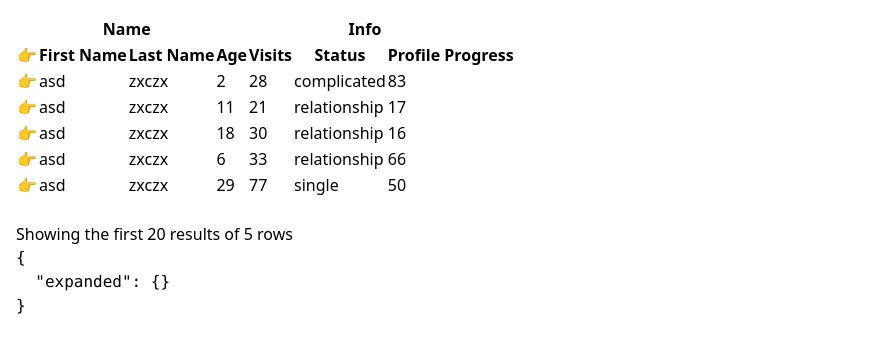
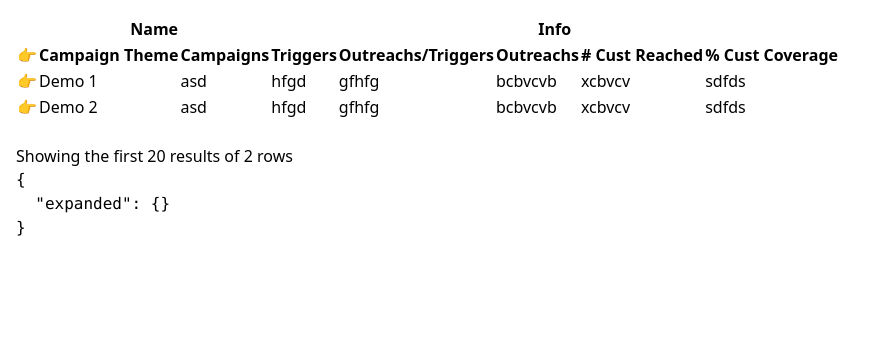
Before and after one commit to Rifat-Hossain-Dhrubo/next-tailwind-demo, a Next.js app: page /campaign in a window 1280 px wide. Shown: the top 352 px of the page, without its empty margins (0-884 px from the left). Built offline with nearby package versions, Linux system fonts and the light colour scheme; what @tailwindcss/typography would draw is missing.

Commit message:
table component type fix and json added and bug fix

```diff
--- a/Component/Table/index.tsx
+++ b/Component/Table/index.tsx
@@ -12,7 +12,7 @@ function Table({ columns: userColumns, data }: any) {
     rows,
     prepareRow,
     state: { expanded },
-  }: any = useTable(
+  } = useTable(
     {
       columns: userColumns,
       data,
@@ -24,20 +24,20 @@ function Table({ columns: userColumns, data }: any) {
     <>
       <table {...getTableProps()}>
         <thead>
-          {headerGroups.map((headerGroup: any) => (
+          {headerGroups.map((headerGroup) => (
             <tr {...headerGroup.getHeaderGroupProps()}>
-              {headerGroup.headers.map((column: any) => (
+              {headerGroup.headers.map((column) => (
                 <th {...column.getHeaderProps()}>{column.render('Header')}</th>
               ))}
             </tr>
           ))}
         </thead>
         <tbody {...getTableBodyProps()}>
-          {rows.map((row: any, i: number) => {
+          {rows.map((row, i) => {
             prepareRow(row);
             return (
               <tr {...row.getRowProps()}>
-                {row.cells.map((cell: any) => {
+                {row.cells.map((cell) => {
                   return (
                     <td {...cell.getCellProps()}>{cell.render('Cell')}</td>
                   );
--- a/Component/Table/makeData.tsx
+++ b/Component/Table/makeData.tsx
@@ -11,17 +11,13 @@ const range = (len: Number) => {
 const newPerson = () => {
   const statusChance = Math.random();
   return {
-    firstName: 'asd',
-    lastName: 'zxczx',
-    age: Math.floor(Math.random() * 30),
-    visits: Math.floor(Math.random() * 100),
-    progress: Math.floor(Math.random() * 100),
-    status:
-      statusChance > 0.66
-        ? 'relationship'
-        : statusChance > 0.33
-        ? 'complicated'
-        : 'single',
+    campaign_theme: Math.floor(Math.random() * 30),
+    campaignes: Math.floor(Math.random() * 100),
+    triggers: Math.floor(Math.random() * 100),
+    outreach_triggers: Math.floor(Math.random() * 100),
+    outreach: Math.floor(Math.random() * 100),
+    cust_reached: Math.floor(Math.random() * 100),
+    cust_coverage: Math.floor(Math.random() * 100),
   };
 };
 
--- /dev/null
+++ b/Data/campaign.json
@@ -0,0 +1,53 @@
+[
+    {
+        "campaign_theme": "Demo 1",
+        "campaignes": "asd",
+        "cust_coverage": "sdfds",
+        "cust_reached": "xcbvcv",
+        "outreach": "bcbvcvb",
+        "outreach_triggers": "gfhfg",
+        "triggers": "hfgd",
+        "subRows": [
+            {
+                "campaign_theme": "Demo 1 sub",
+                "campaignes": "asd",
+                "cust_coverage": "sdfds",
+                "cust_reached": "xcbvcv",
+                "outreach": "bcbvcvb",
+                "outreach_triggers": "gfhfg",
+                "triggers": "hfgd"
+            }
+        ]
+    },
+    {
+        "campaign_theme": "Demo 2",
+        "campaignes": "asd",
+        "cust_coverage": "sdfds",
+        "cust_reached": "xcbvcv",
+        "outreach": "bcbvcvb",
+        "outreach_triggers": "gfhfg",
+        "triggers": "hfgd",
+        "subRows": [
+            {
+                "campaign_theme": "Demo 2 sub",
+                "campaignes": "asd",
+                "cust_coverage": "sdfds",
+                "cust_reached": "xcbvcv",
+                "outreach": "bcbvcvb",
+                "outreach_triggers": "gfhfg",
+                "triggers": "hfgd",
+                "subRows": [
+                    {
+                        "campaign_theme": "Demo 3 sub",
+                        "campaignes": "asd",
+                        "cust_coverage": "sdfds",
+                        "cust_reached": "xcbvcv",
+                        "outreach": "bcbvcvb",
+                        "outreach_triggers": "gfhfg",
+                        "triggers": "hfgd"
+                    }
+                ]
+            }
+        ]
+    }
+]
--- a/pages/campaign/index.tsx
+++ b/pages/campaign/index.tsx
@@ -8,6 +8,8 @@ import Select, { components } from 'react-select';
 import Table from '../../Component/Table';
 import React from 'react';
 import makeData from '../../Component/Table/makeData';
+
+import campaignData from '../../Data/campaign.json';
 
 const Campaign: NextPage = () => {
   const columns = React.useMemo(
@@ -42,12 +44,12 @@ const Campaign: NextPage = () => {
         Header: 'Name',
         columns: [
           {
-            Header: 'First Name',
-            accessor: 'firstName',
+            Header: 'Campaign Theme',
+            accessor: 'campaign_theme',
           },
           {
-            Header: 'Last Name',
-            accessor: 'lastName',
+            Header: 'Campaigns',
+            accessor: 'campaignes',
           },
         ],
       },
@@ -55,20 +57,24 @@ const Campaign: NextPage = () => {
         Header: 'Info',
         columns: [
           {
-            Header: 'Age',
-            accessor: 'age',
+            Header: 'Triggers',
+            accessor: 'triggers',
           },
           {
-            Header: 'Visits',
-            accessor: 'visits',
+            Header: 'Outreachs/Triggers',
+            accessor: 'outreach_triggers',
           },
           {
-            Header: 'Status',
-            accessor: 'status',
+            Header: 'Outreachs',
+            accessor: 'outreach',
           },
           {
-            Header: 'Profile Progress',
-            accessor: 'progress',
+            Header: '# Cust Reached',
+            accessor: 'cust_reached',
+          },
+          {
+            Header: '% Cust Coverage',
+            accessor: 'cust_coverage',
           },
         ],
       },
@@ -78,10 +84,12 @@ const Campaign: NextPage = () => {
 
   const data = React.useMemo(() => makeData(5, 5, 5), []);
 
+  console.log(data);
+
   return (
     <div className="p-4 mx-auto">
       <div>
-        <Table columns={columns} data={data} />
+        <Table columns={columns} data={campaignData} />
       </div>
     </div>
   );
```
